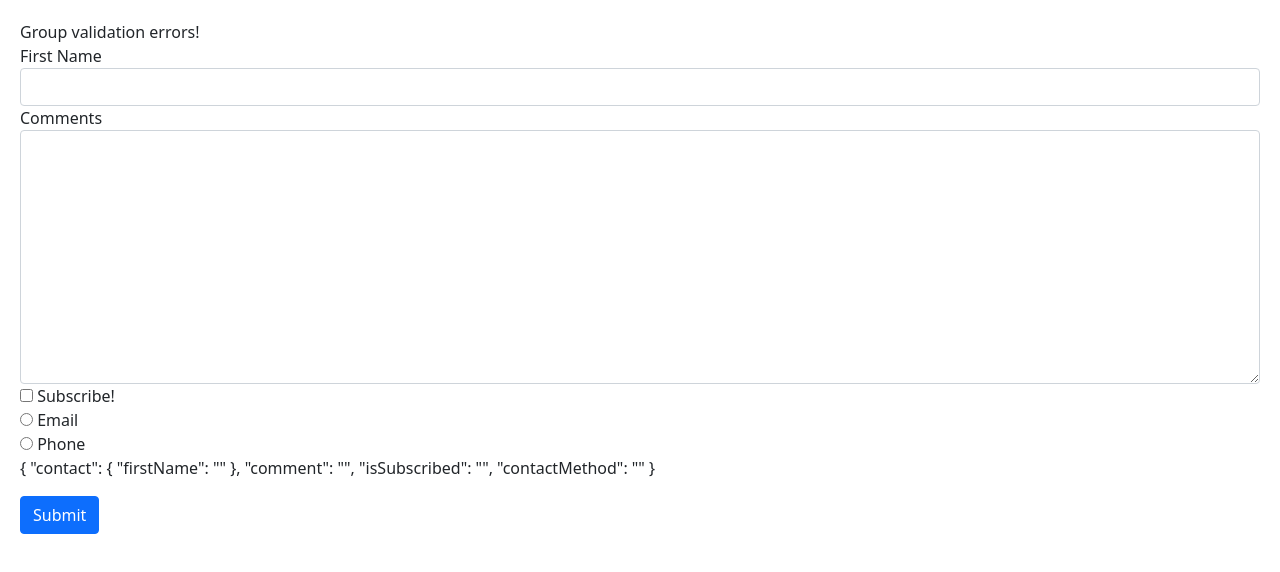
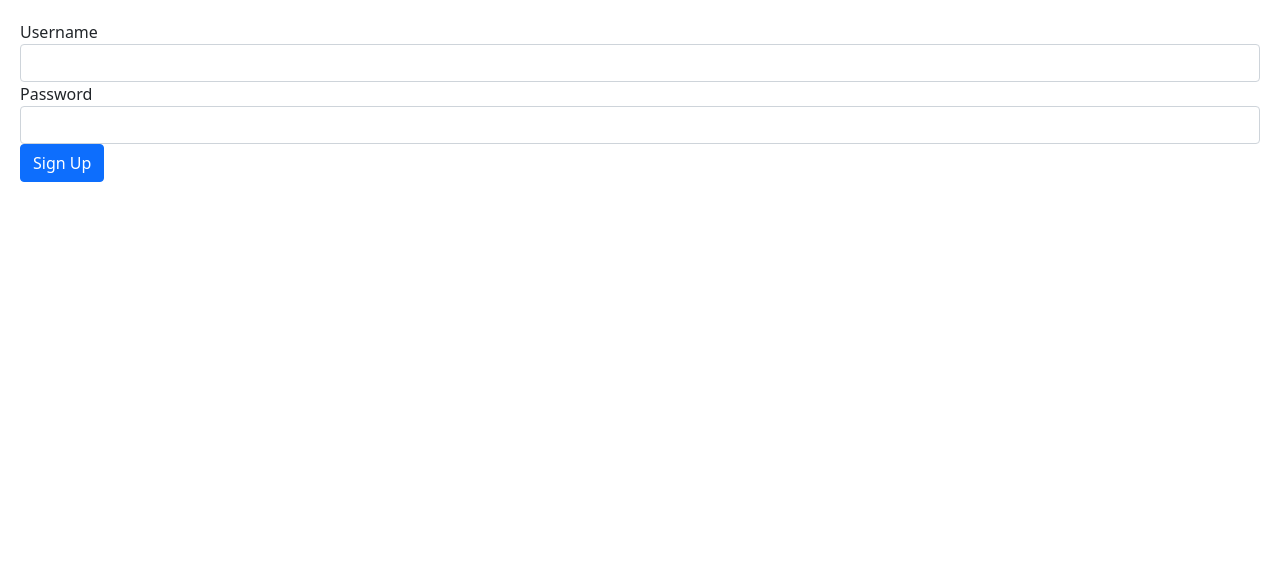
Before and after one commit to farmercares/MoshAngular, an Angular app: page / in a window 1280 px wide. Shown: the top 572 px of the page. Built offline with nearby package versions, Linux system fonts and the light colour scheme.

Commit message:
Added Default Form for Reactive Sections

```diff
--- a/src/app/app.component.html
+++ b/src/app/app.component.html
@@ -1 +1 @@
-<contact-form></contact-form>
+<signup-form></signup-form>
--- a/src/app/app.module.ts
+++ b/src/app/app.module.ts
@@ -14,10 +14,12 @@
 import { LikeComponent } from './like/like.component';
 import { InputFormatDirective } from './input-format.directive';
 import { ContactFormComponent } from './contact-form/contact-form.component';
+import { SignupFormComponent } from './signup-form/signup-form.component';
 
 @NgModule({
   declarations: [
     AppComponent,
+    SignupFormComponent,
     CoursesComponent,
     AuthorsComponent,
     CourseComponent,
--- /dev/null
+++ b/src/app/signup-form/signup-form.component.html
@@ -0,0 +1,17 @@
+<form>
+    <div class="form-group">
+        <label for="username">Username</label>
+        <input
+            id="username"
+            type="text"
+            class="form-control">
+    </div>
+    <div class="form-group">
+        <label for="password">Password</label>
+        <input
+            id="password"
+            type="text"
+            class="form-control">
+    </div>
+    <button class="btn btn-primary" type="submit">Sign Up</button>
+</form>
```
Also changed, not shown: src/app/signup-form/signup-form.component.ts (added, +9 -0 lines), src/app/signup-form/signup-form.component.css (added), 1 other file (tests, documents, lock files or other folders).
